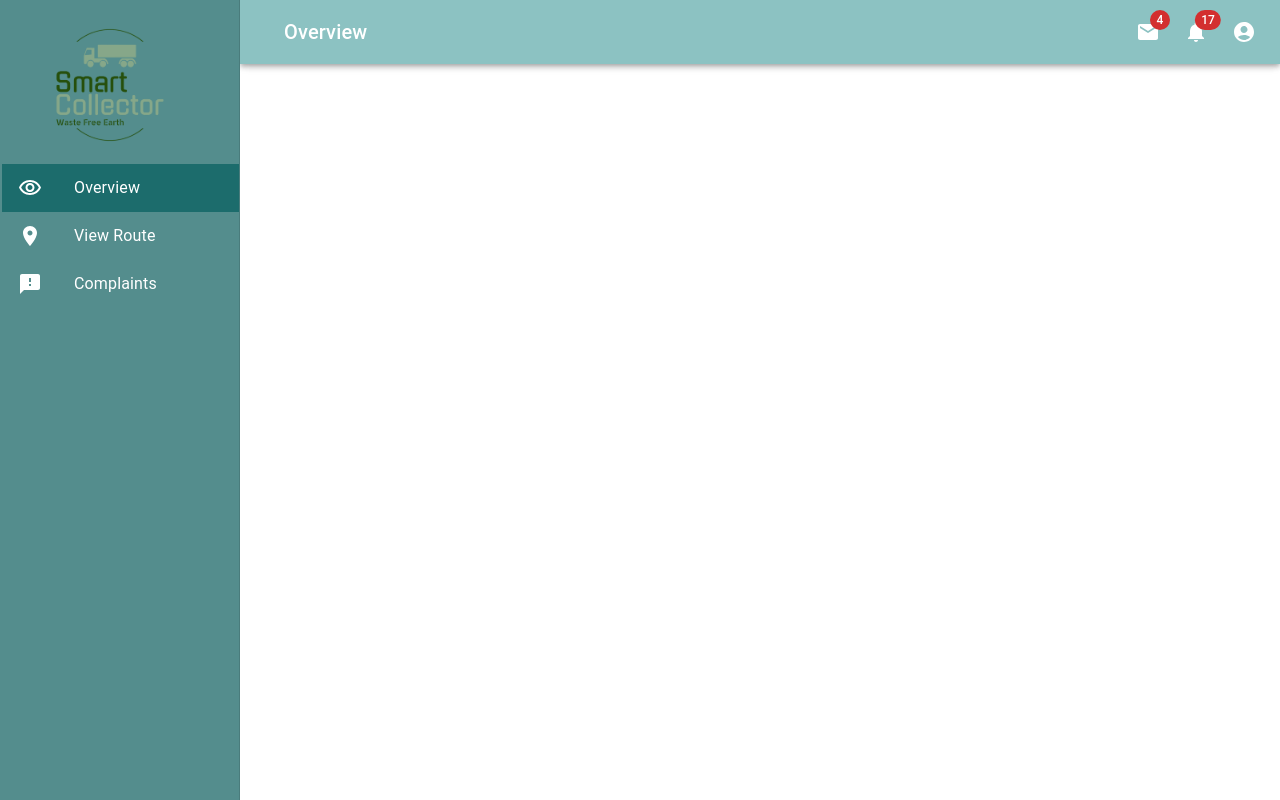
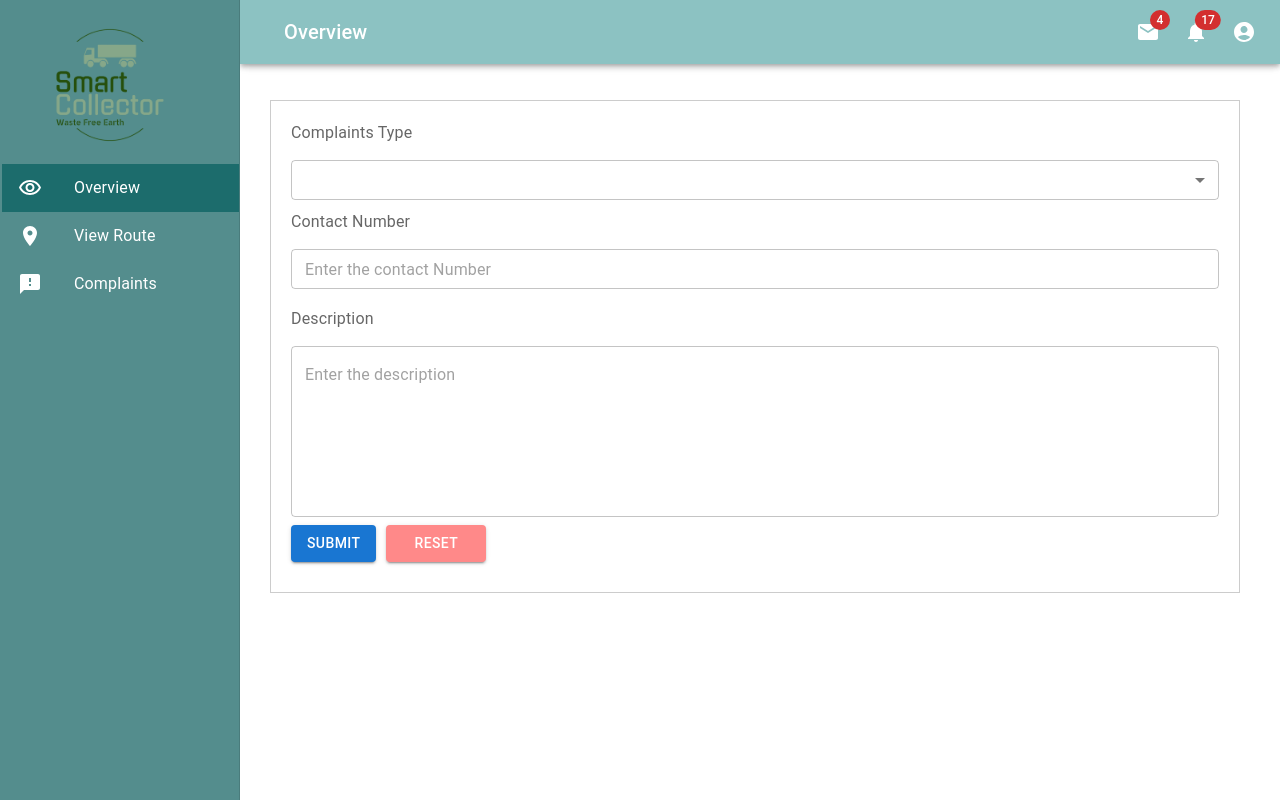
Before and after one commit to AmashaNK/GarbageCollectionMS-app-frontend, a React (Create React App) app: page /truck-driver/complaints in a window 1280 px wide. Built offline with nearby package versions, Linux system fonts and the light colour scheme; a web font is replaced by a local one.

Commit message:
Handle submit function

```diff
--- a/src/Components/MainPages/TruckDriver/ComplaintsPage.jsx
+++ b/src/Components/MainPages/TruckDriver/ComplaintsPage.jsx
@@ -1,16 +1,161 @@
-import React from 'react'
-import { Box } from '@mui/material'
-import TruckDriverTaskList from './TruckDriverTaskList'
+import React, { useState } from "react";
+import Button from "@mui/material/Button";
+import TextField from "@mui/material/TextField";
+import FormControl from "@mui/material/FormControl";
+import Select from "@mui/material/Select";
+import MenuItem from "@mui/material/MenuItem";
+import InputLabel from "@mui/material/InputLabel";
+import { styled } from "@mui/material/styles";
+import TruckDriverTaskList from "./TruckDriverTaskList";
+import { submitComplaint } from "../../Service/TruckDriverComplaintService";
 
-const Dashboard = () => {
+const PageContainer = styled("div")({
+  display: "flex",
+});
+
+const Sidebar = styled("div")({
+  width: "230px",
+  backgroundColor: "#f0f0f0",
+});
+
+const FormContainer = styled("div")(({ TruckDriverTaskList }) => ({
+  flex: TruckDriverTaskList ? "1" : "auto",
+  padding: "40px",
+}));
+
+const CenteredForm = styled("form")({
+  border: "1px solid #ccc",
+  padding: "20px",
+  width: "100%",
+  marginTop: "60px",
+});
+
+const Complaints = () => {
+  const [complaintType, setComplaintType] = useState("");
+
+  const [contactNo, setContactNo] = useState("");
+  const [description, setDescription] = useState("");
+
+  const handleComplaintTypeChange = (event) => {
+    setComplaintType(event.target.value);
+  };
+
+  const handleContactNoChange = (event) => {
+    //const formattedNumber = event.target.value.replace(/[^0-9]/g, "");
+    setContactNo(event.target.value);
+  };
+  const handleDescriptionChange = (event) => {
+    setDescription(event.target.value);
+  };
+
+
+const handleSubmit = async (event) => {
+  event.preventDefault();
+  try {
+    const complaintData = {
+      complaintType: complaintType,
+      contactNo: contactNo,
+      description: description,
+    };
+    const response = await submitComplaint(complaintData);
+    console.log('Complaint submitted successfully:', response);
+    // Optionally, show a success message or perform any other action
+  } catch (error) {
+    console.error('Error submitting complaint:', error.message);
+    // Optionally, show an error message to the user
+  }
+};
+
+    const handleReset = () => {
+      setComplaintType("");
+      setContactNo("");
+      setDescription("");
+    };
+
   return (
-    <Box sx={{}}>
-      <TruckDriverTaskList />
-        <div>
+    <PageContainer>
+      <Sidebar>
+        <TruckDriverTaskList />
+      </Sidebar>
+      <FormContainer HouseOwnerTaskList>
+        <CenteredForm onSubmit={handleSubmit}>
+          <div style={{ marginBottom: "16px" }}>
+            <InputLabel htmlFor="complaintsType">Complaints Type</InputLabel>
+          </div>
+          <FormControl fullWidth>
+            <Select
+              labelId="complaintsType-label"
+              value={complaintType}
+              onChange={handleComplaintTypeChange}
+              size="small"
+            >
+              <MenuItem value="" disabled>
+                Select Type
+              </MenuItem>
+              <MenuItem value="Improper Garbage Collection">Improper Garbage Collection</MenuItem>
+              <MenuItem value="Service Related Problems">Service Related Problems</MenuItem>
+              <MenuItem value="Other">Other</MenuItem>
+            </Select>
+          </FormControl>
 
-        </div>
-    </Box>
-  )
-}
+          <div style={{ marginTop: "10px" }}>
+            <InputLabel htmlFor="contactNumber">Contact Number</InputLabel>
+          </div>
+          <TextField
+            id="contactNumber"
+            label=""
+            placeholder="Enter the contact Number"
+            value={contactNo}
+            onChange={handleContactNoChange}
+            margin="normal"
+            size="small"
+            fullWidth
+            required
+          />
 
-export default Dashboard
+          <div style={{ marginTop: "10px" }}>
+            <InputLabel htmlFor="description">Description</InputLabel>
+          </div>
+          <TextField
+            id="description"
+            lable=""
+            placeholder="Enter the description"
+            value={description}
+            onChange={handleDescriptionChange}
+            multiline
+            rows={6}
+            margin="normal"
+            fullWidth
+            required
+          />
+
+          <Button
+            type="submit"
+            variant="contained"
+            color="primary"
+            sx={{ marginRight: "10px", marginBottom: "10px" }}
+          >
+            Submit
+          </Button>
+          <Button
+            type="submit"
+            variant="contained"
+            onClick={handleReset}
+            sx={{
+              backgroundColor: "#FF8989",
+              width: "100px",
+              marginBottom: "10px",
+              "&:hover": {
+                backgroundColor: "#FF7878",
+              },
+            }}
+          >
+            Reset
+          </Button>
+        </CenteredForm>
+      </FormContainer>
+    </PageContainer>
+  );
+};
+
+export default Complaints;
```
